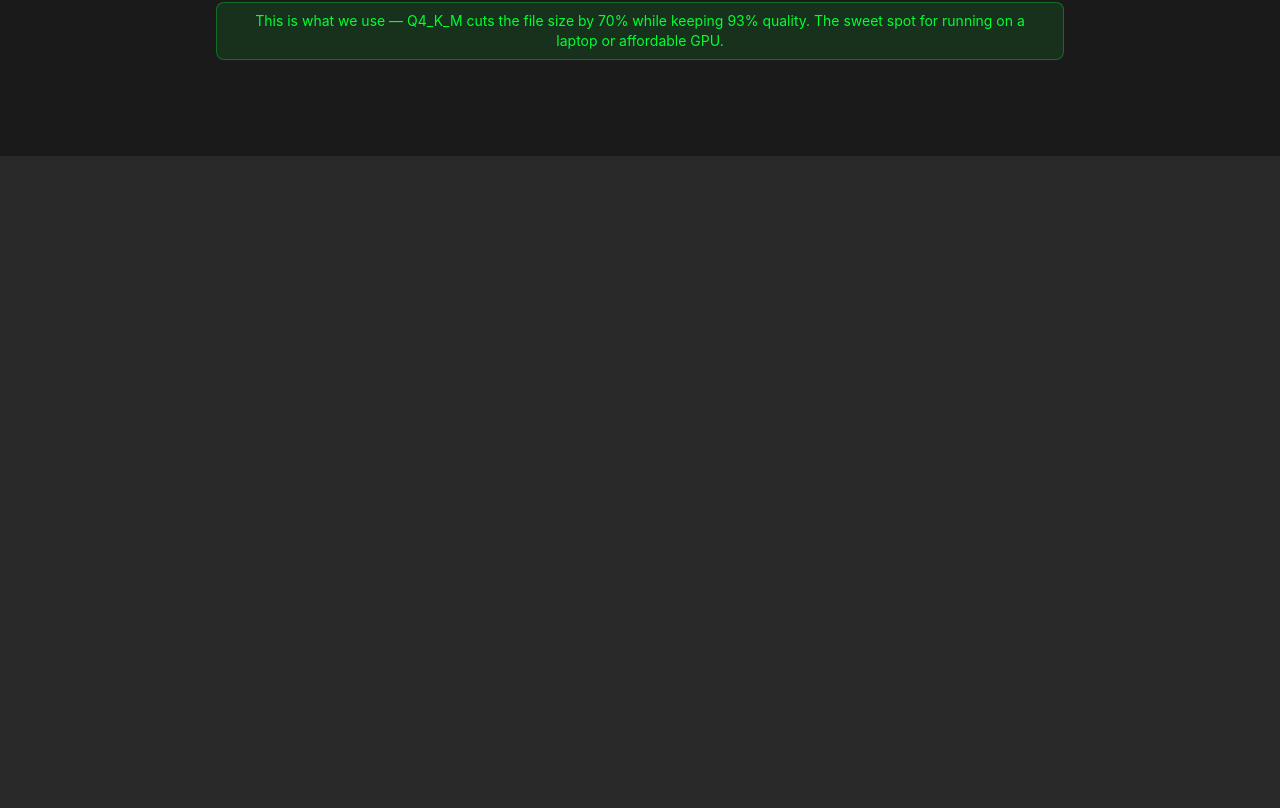
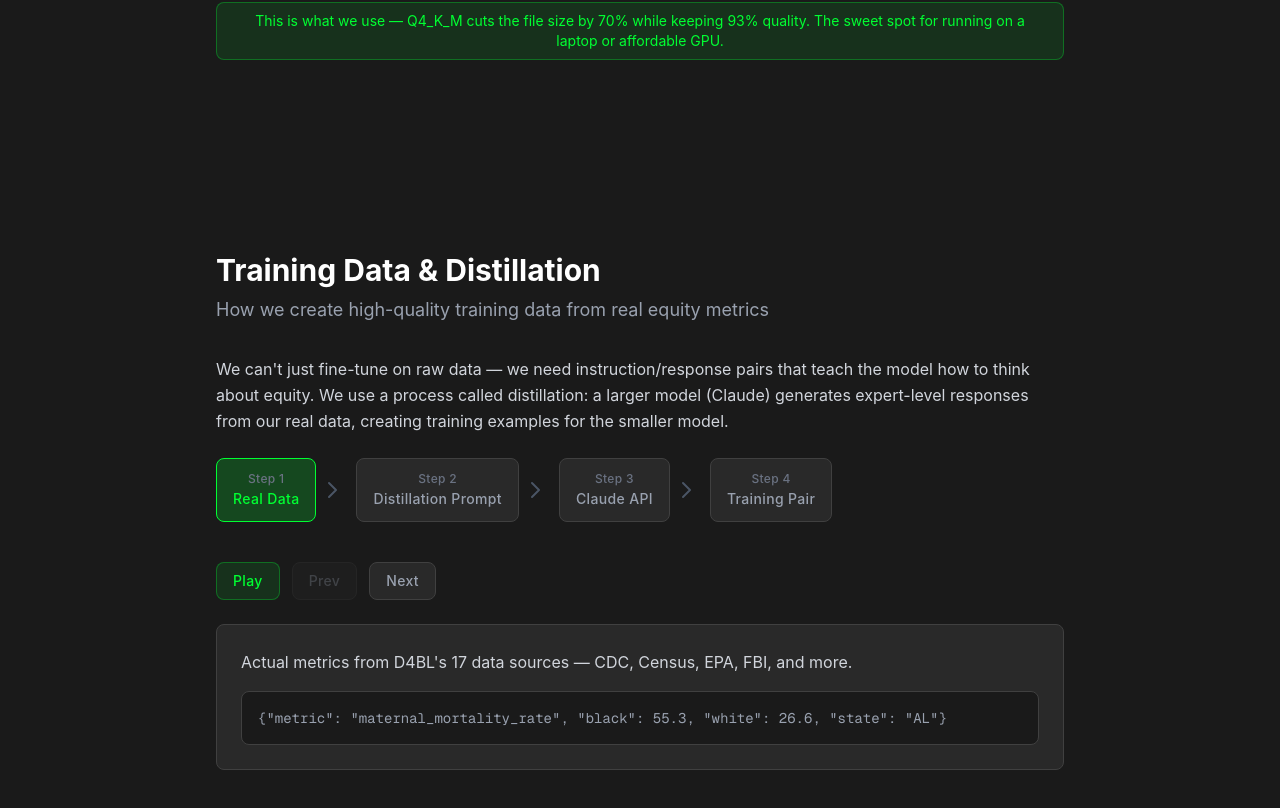
Before and after one commit to William-Hill/d4bl_ai_agent, a Next.js app in the folder ui-nextjs/: page /learn in a window 1280 px wide. Shown: the part 2855-3663 px from the top of the page. Before the commit the page ends 3011 px from the top, so only its background shows below. Built offline with nearby package versions, Linux system fonts and the light colour scheme; no server answers.

Commit message:
feat(learn): add distillation pipeline step-through animation

```diff
--- a/ui-nextjs/app/learn/page.tsx
+++ b/ui-nextjs/app/learn/page.tsx
@@ -1,4 +1,5 @@
 import ConceptSection from '@/components/learn/ConceptSection';
+import DistillationPipeline from '@/components/learn/DistillationPipeline';
 import LoRAVisualizer from '@/components/learn/LoRAVisualizer';
 import QuantizationSlider from '@/components/learn/QuantizationSlider';
 
@@ -115,6 +116,20 @@ export default function LearnPage() {
         </p>
         <QuantizationSlider />
       </ConceptSection>
+
+      {/* Section: Training Data & Distillation */}
+      <ConceptSection
+        title="Training Data & Distillation"
+        subtitle="How we create high-quality training data from real equity metrics"
+      >
+        <p className="mb-6">
+          We can&apos;t just fine-tune on raw data — we need instruction/response pairs
+          that teach the model how to think about equity. We use a process called
+          distillation: a larger model (Claude) generates expert-level responses
+          from our real data, creating training examples for the smaller model.
+        </p>
+        <DistillationPipeline />
+      </ConceptSection>
     </main>
   );
 }
--- /dev/null
+++ b/ui-nextjs/components/learn/DistillationPipeline.tsx
@@ -0,0 +1,119 @@
+'use client';
+
+import { useState, useEffect, useCallback } from 'react';
+
+interface Stage {
+  title: string;
+  description: string;
+  example: string;
+}
+
+const STAGES: Stage[] = [
+  {
+    title: 'Real Data',
+    description:
+      'Actual metrics from D4BL\'s 17 data sources — CDC, Census, EPA, FBI, and more.',
+    example:
+      '{"metric": "maternal_mortality_rate", "black": 55.3, "white": 26.6, "state": "AL"}',
+  },
+  {
+    title: 'Distillation Prompt',
+    description:
+      'A structured prompt that teaches the model D4BL\'s methodology and values.',
+    example:
+      '"Explain this health disparity using D4BL\'s framework. Include structural context, data limitations, and policy connections."',
+  },
+  {
+    title: 'Claude API',
+    description:
+      'A large, capable model generates a high-quality training response.',
+    example:
+      '"The maternal mortality rate for Black women in Alabama (55.3 per 100k) is 2.1x the rate for white women, reflecting decades of hospital closures in Black communities..."',
+  },
+  {
+    title: 'Training Pair',
+    description:
+      'The final instruction/response pair used to fine-tune the small model.',
+    example:
+      '{"instruction": "Explain maternal mortality disparities in AL", "response": "...", "register": "community"}',
+  },
+];
+
+export default function DistillationPipeline() {
+  const [activeStep, setActiveStep] = useState(0);
+  const [playing, setPlaying] = useState(false);
+
+  const advance = useCallback(() => {
+    setActiveStep((prev) => (prev + 1) % STAGES.length);
+  }, []);
+
+  useEffect(() => {
+    if (!playing) return;
+    const timer = setInterval(advance, 3000);
+    return () => clearInterval(timer);
+  }, [playing, advance]);
+
+  return (
+    <div>
+      {/* Pipeline steps */}
+      <div className="flex items-center gap-2 mb-8 overflow-x-auto pb-2">
+        {STAGES.map((stage, i) => (
+          <div key={stage.title} className="flex items-center">
+            <button
+              onClick={() => { setActiveStep(i); setPlaying(false); }}
+              className={`flex-shrink-0 px-4 py-3 rounded-lg text-sm font-medium transition-all duration-300 ${
+                i === activeStep
+                  ? 'bg-[#00ff32]/20 border border-[#00ff32] text-[#00ff32]'
+                  : 'bg-[#292929] border border-[#404040] text-gray-400 hover:border-gray-500'
+              }`}
+              aria-label={`Step ${i + 1}: ${stage.title}`}
+            >
+              <span className="block text-xs text-gray-500 mb-0.5">Step {i + 1}</span>
+              {stage.title}
+            </button>
+            {i < STAGES.length - 1 && (
+              <svg className="w-6 h-6 text-gray-600 flex-shrink-0 mx-1" fill="none" viewBox="0 0 24 24" stroke="currentColor">
+                <path strokeLinecap="round" strokeLinejoin="round" strokeWidth={2} d="M9 5l7 7-7 7" />
+              </svg>
+            )}
+          </div>
+        ))}
+      </div>
+
+      {/* Controls */}
+      <div className="flex gap-3 mb-6">
+        <button
+          onClick={() => setPlaying(!playing)}
+          className="px-4 py-2 bg-[#00ff32]/10 border border-[#00ff32]/30 rounded-lg text-sm text-[#00ff32] hover:bg-[#00ff32]/20 transition-colors"
+          aria-label={playing ? 'Pause auto-advance' : 'Play auto-advance'}
+        >
+          {playing ? 'Pause' : 'Play'}
+        </button>
+        <button
+          onClick={() => { setActiveStep((prev) => Math.max(0, prev - 1)); setPlaying(false); }}
+          disabled={activeStep === 0}
+          className="px-4 py-2 bg-[#292929] border border-[#404040] rounded-lg text-sm text-gray-400 hover:text-white disabled:opacity-30 transition-colors"
+          aria-label="Previous step"
+        >
+          Prev
+        </button>
+        <button
+          onClick={() => { setActiveStep((prev) => Math.min(STAGES.length - 1, prev + 1)); setPlaying(false); }}
+          disabled={activeStep === STAGES.length - 1}
+          className="px-4 py-2 bg-[#292929] border border-[#404040] rounded-lg text-sm text-gray-400 hover:text-white disabled:opacity-30 transition-colors"
+          aria-label="Next step"
+        >
+          Next
+        </button>
+      </div>
+
+      {/* Detail panel */}
+      <div className="bg-[#292929] border border-[#404040] rounded-lg p-6">
+        <p className="text-gray-300 mb-4">{STAGES[activeStep].description}</p>
+        <pre className="bg-[#1a1a1a] border border-[#404040] rounded-lg p-4 text-sm text-gray-400 overflow-x-auto whitespace-pre-wrap font-mono">
+          {STAGES[activeStep].example}
+        </pre>
+      </div>
+    </div>
+  );
+}
```
